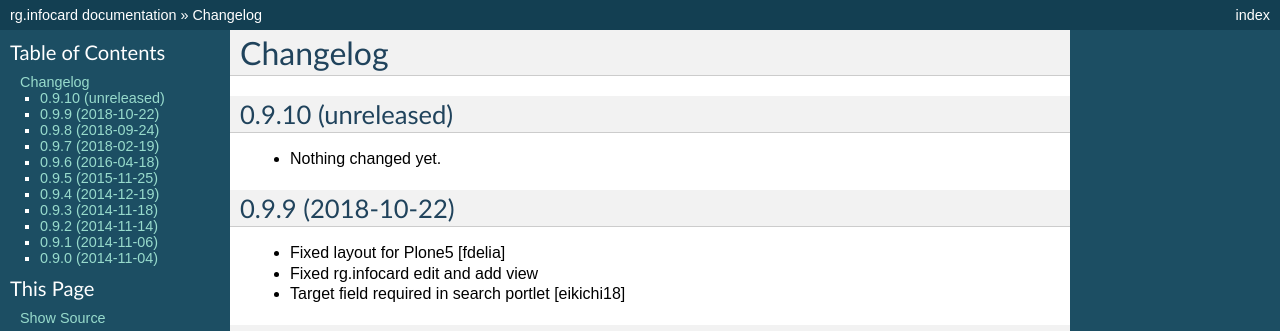
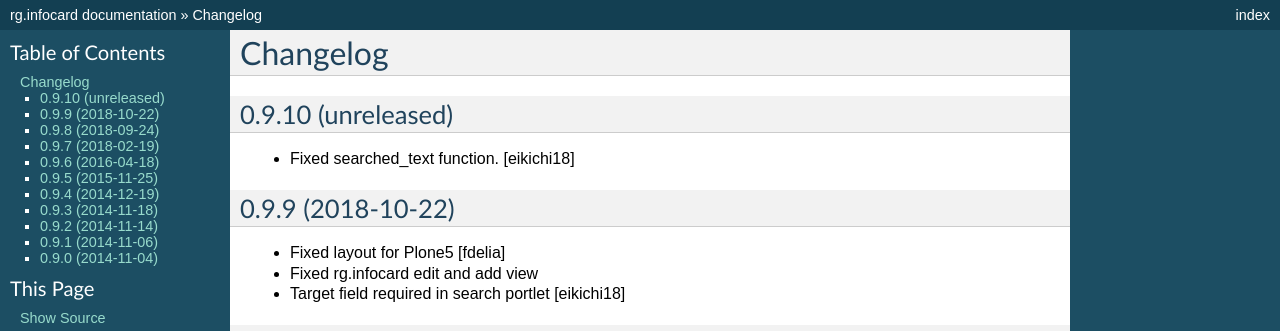
Before and after one commit to PloneGov-IT/rg.infocard, a Sphinx documentation site: the page built from docs/CHANGELOG.rst, in a window 1280 px wide. Shown: the top 331 px of the page. Built offline with Sphinx 7.4.7, drawn with Linux system fonts in a browser that asks for light colours.

Commit message:
[doc] updated CHANGELOG

```diff
--- a/docs/CHANGELOG.rst
+++ b/docs/CHANGELOG.rst
@@ -7,7 +7,8 @@ Changelog
 0.9.10 (unreleased)
 -------------------
 
-- Nothing changed yet.
+- Fixed searched_text function.
+  [eikichi18]
 
 
 0.9.9 (2018-10-22)
```
